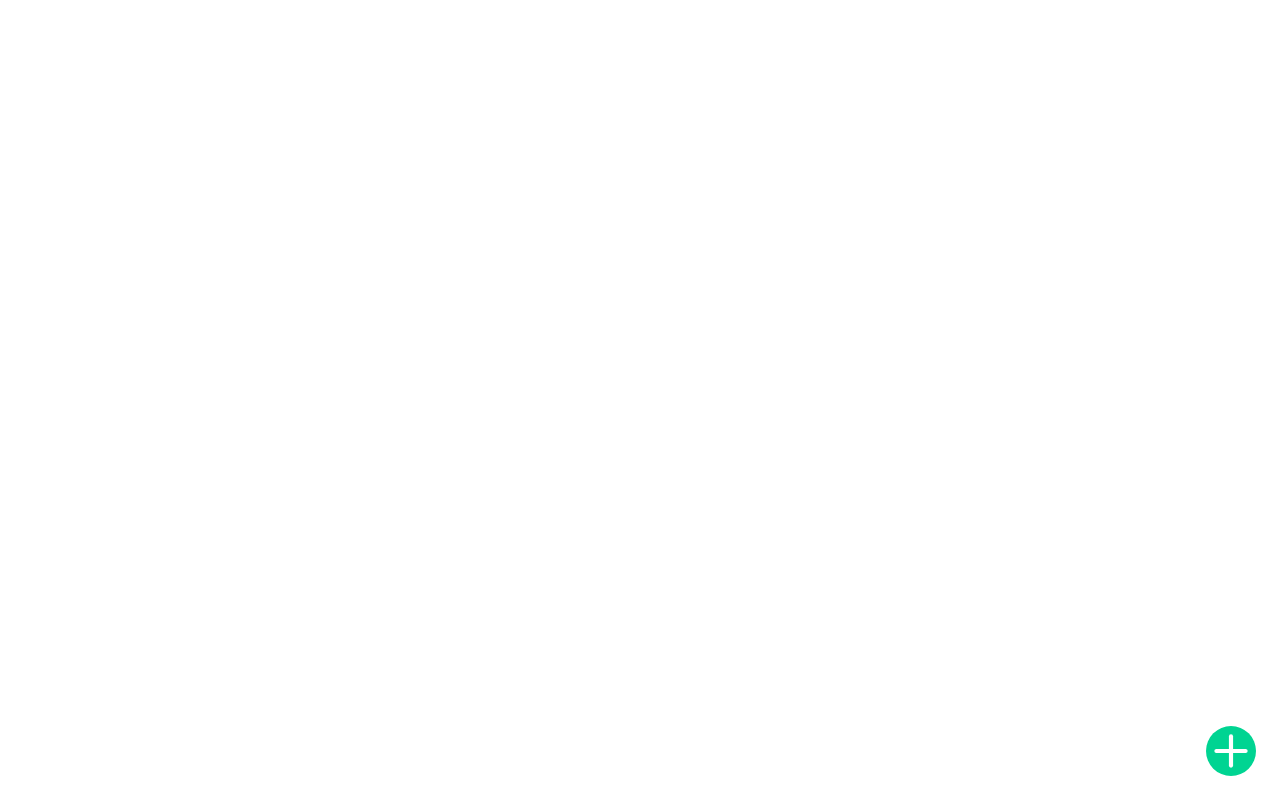
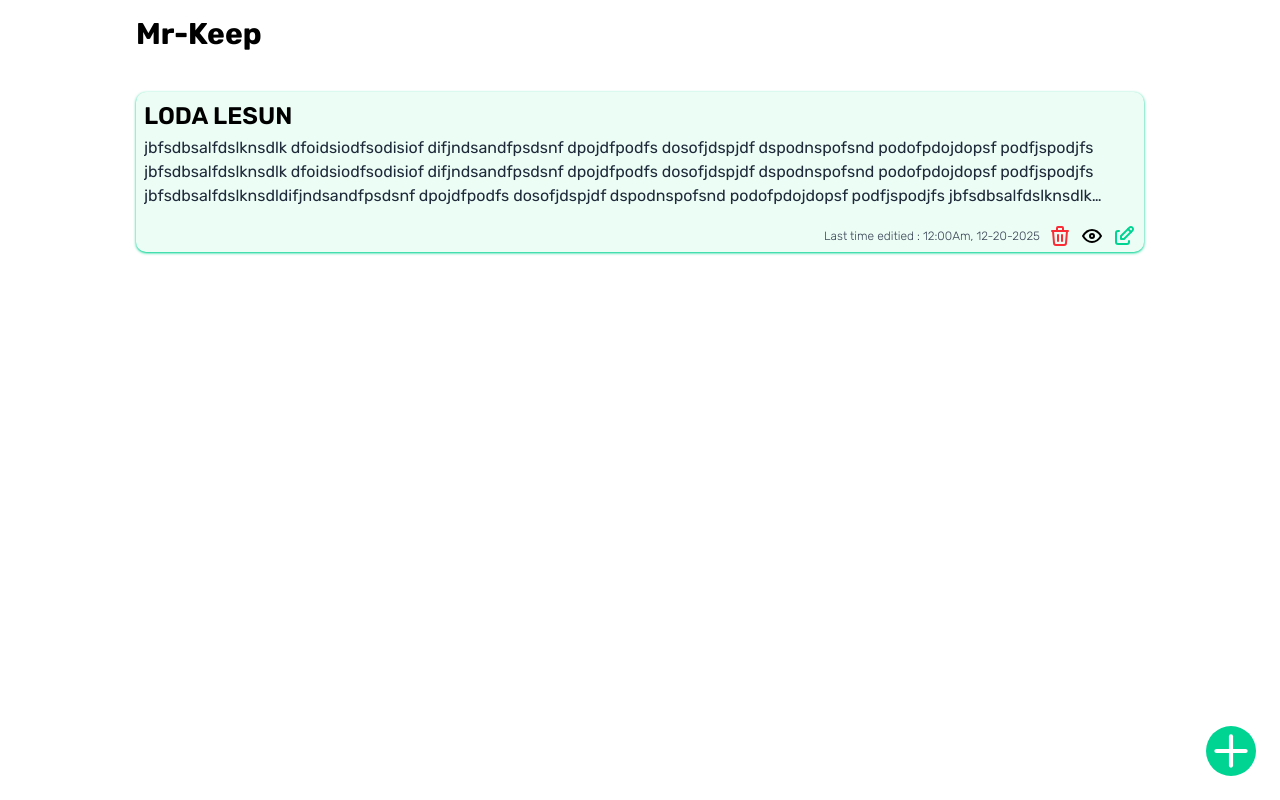
Before and after one commit to Sky28702/mr-keep, a Next.js app: page / in a window 1280 px wide. Built offline with nearby package versions, Linux system fonts and the light colour scheme.

Commit message:
home layout etc done

```diff
--- a/app/(home)/page.js
+++ b/app/(home)/page.js
@@ -1,13 +1,48 @@
-import { IconPlus } from "@tabler/icons-react";
+import { IconPlus, IconTrash, IconEye, IconEdit } from "@tabler/icons-react";
 
 function Home() {
   return (
-    <section className=" relative flex justify-center items-center flex-col h-screen">
-      {/* <img
-        src="/write.png"
-        className=" h-auto mb-2 max-w-full min-w-[70%] "
-      ></img>
-      <p className="font-normal text-[22px]">Start Writing Your Notes</p> */}
+    <section className=" relative p-2">
+      <h1 className="font-bold text-3xl align-left mt-2 mb-10">Mr-Keep</h1>
+
+      <div className=" relative py-2 pr-4 pl-2 border border-none shadow shadow-emerald-400 bg-emerald-50 hover:bg-emerald-100 cursor-pointer transition-shadow rounded-[10px] w-full align-left h-40">
+        <p className="truncate mb-1 font-semibold text-2xl">LODA LESUN </p>
+        <p className="line-clamp-3 overflow-hidden text-gray-800">
+          jbfsdbsalfdslknsdlk dfoidsiodfsodisiof difjndsandfpsdsnf dpojdfpodfs
+          dosofjdspjdf dspodnspofsnd podofpdojdopsf podfjspodjfs
+          jbfsdbsalfdslknsdlk dfoidsiodfsodisiof difjndsandfpsdsnf dpojdfpodfs
+          dosofjdspjdf dspodnspofsnd podofpdojdopsf podfjspodjfs
+          jbfsdbsalfdslknsdldifjndsandfpsdsnf dpojdfpodfs dosofjdspjdf
+          dspodnspofsnd podofpdojdopsf podfjspodjfs jbfsdbsalfdslknsdlk
+          dfoidsiodfsodisiof difjndsandfpsdsnf dpojdfpodfs dosofjdspjdf
+          dspodnspofsnd podofpdojdopsf podfjspodjfs jbfsdbsalfdslknsdlk
+          dfoidsiodfsodisiof difjndsandfpsdsnf dpojdfpod
+        </p>
+
+        <div className="absolute bottom-1 right-2 flex flex-row gap-2 items-center">
+          <p className="text-gray-700  font-light text-[12px] ">
+            Last time editied : 12:00Am, 12-20-2025
+          </p>
+
+          <p title="delete" className="cursor-pointer text-red-500 text-[18px]">
+            <IconTrash stroke={2} />
+          </p>
+          <p title="view" className="cursor-pointer text-[18px]">
+            <IconEye stroke={2} />
+          </p>
+          <p
+            title="Edit"
+            className="cursor-pointer text-emerald-400 text-[18px] "
+          >
+            <IconEdit stroke={2} />
+          </p>
+        </div>
+      </div>
+      {/* <div className="flex flex-col items-center justify-center min-h-screen text-center">
+        <img src="/write.png" className="h-auto mb-2 max-w-full min-w-[70%]" />
+        <p className="font-normal text-[22px]">Start Writing Your Notes</p>
+      </div> */}
+
       <div className=" fixed bg-emerald-400 cursor-pointer bottom-6 right-6 rounded-full">
         <span className="font-2xl text-white">
           <IconPlus stroke={2} size={50} />
```
